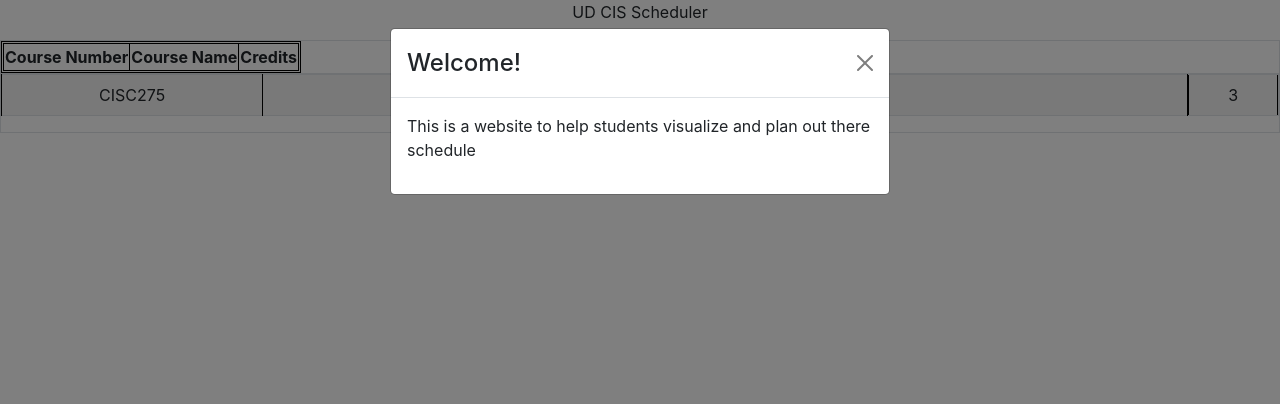
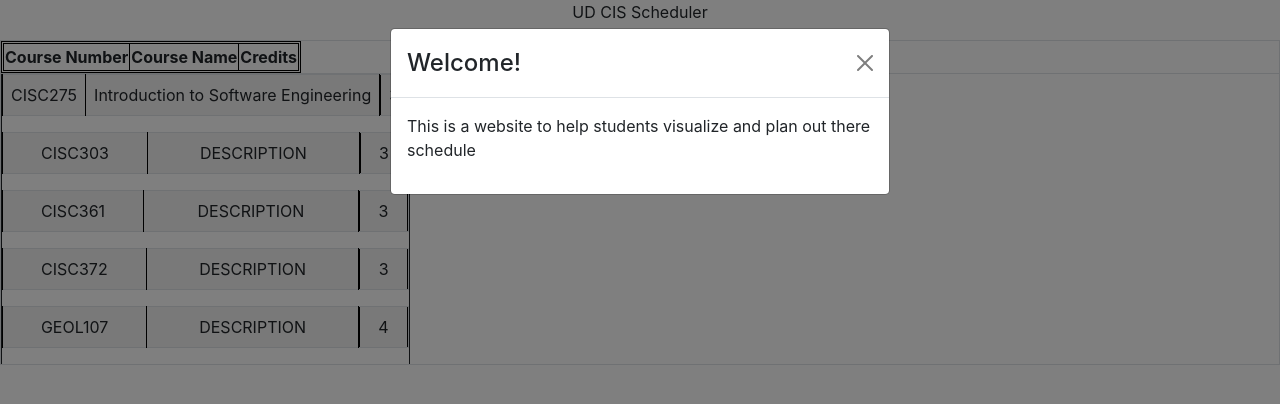
Before and after one commit to UD-CISC275-F21/ud-cis-scheduler-team-15, a React (Create React App) app: page / in a window 1280 px wide. Shown: the top 404 px of the page. Built offline with nearby package versions, Linux system fonts and the light colour scheme.

Commit message:
map of all courses in semester displayed

```diff
--- /dev/null
+++ b/src/components/DisplayCourses.tsx
@@ -0,0 +1,21 @@
+import { Course } from "../interfaces/course";
+import { Semester } from "../interfaces/semester";
+import { CourseViewer } from "./CourseViewer";
+
+export function DisplayCourses({semester, dotsStyle, setDotsStyle, setChangePromptVis}:
+    {semester: Semester;
+    dotsStyle: {display: string};
+    setDotsStyle: (docStyle: {display: string})=>void;
+    setChangePromptVis: (vis: boolean)=>void;}):
+    JSX.Element{
+        return (
+            <div>
+                {semester.courses.map((c:Course, index:number) => {
+                    return (<tr key={index}>
+                        <CourseViewer course={c} dotsStyle={dotsStyle} setDotsStyle={setDotsStyle} setChangePromptVis={setChangePromptVis}></CourseViewer>
+                        </tr>);
+                    }
+                )}
+            </div>
+        )
+    }
--- a/src/components/SemesterViewer.tsx
+++ b/src/components/SemesterViewer.tsx
@@ -4,6 +4,7 @@ import { Course } from "../interfaces/course";
 import { Semester } from "../interfaces/semester";
 import { ChangeData } from "./ChangeData";
 import { CourseViewer } from "./CourseViewer";
+import { DisplayCourses } from "./DisplayCourses";
 import { SemesterHeader } from "./SemesterHeader";
 
 export function SemesterViewer({semester, setSemester}:
@@ -26,9 +27,7 @@ export function SemesterViewer({semester, setSemester}:
                     <tr>
                         <SemesterHeader></SemesterHeader>
                     </tr>
-                    <tr>
-                        <CourseViewer course={semester.courses[0]} dotsStyle={dotsStyle} setDotsStyle={setDotsStyle} setChangePromptVis={setChangePromptVis}></CourseViewer>
-                    </tr>
+                    <DisplayCourses semester={semester} dotsStyle={dotsStyle} setDotsStyle={setDotsStyle} setChangePromptVis={setChangePromptVis}/>
                 </thead>
             </Table>
             <ChangeData course={semester.courses[0]} setCourse={setCourse} visible={changePromptVis} setVisible={setChangePromptVis} i={0}></ChangeData>
```
